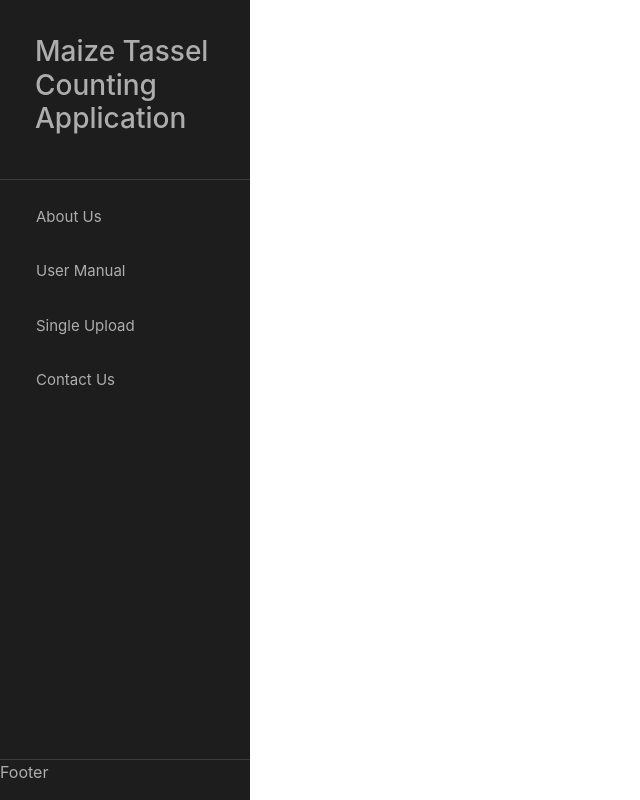
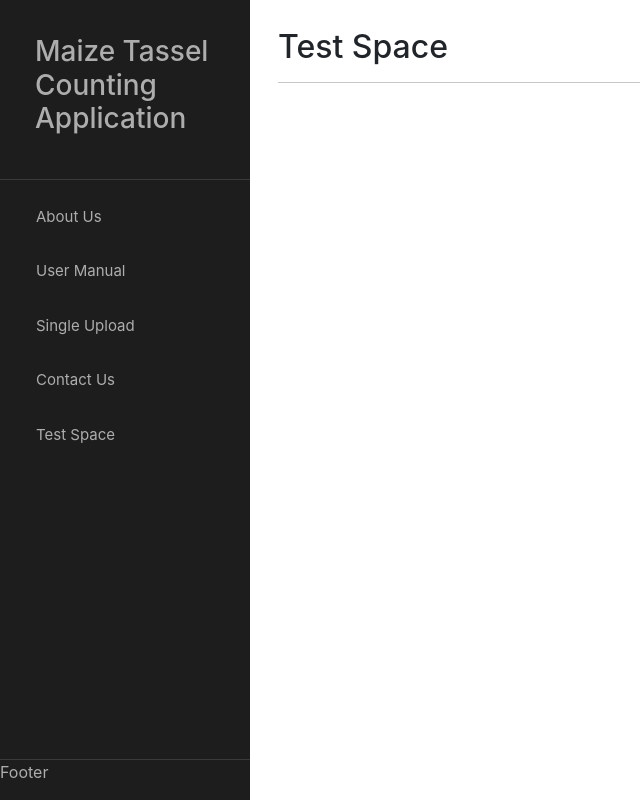
Before and after one commit to hansmellsgood/Maize-Tassel-Counting-via-Deep-Neural-Network, a React (Create React App) app in the folder Client/react-site/: page /TestSpace in a window 1280 px wide. Shown: the whole page, without its empty margins (0-640 px from the left). Built offline with nearby package versions, Linux system fonts and the light colour scheme.

Commit message:
React test space created for sandbox

```diff
--- a/Client/react-site/src/App.css
+++ b/Client/react-site/src/App.css
@@ -58,7 +58,7 @@ code {
   height: 50%;
 }
 
-.manual, .about, .contact, .upload {
+.manual, .about, .contact, .upload, .test{
   width: 100vw;
   height: 100vh;
 }
--- a/Client/react-site/src/App.js
+++ b/Client/react-site/src/App.js
@@ -7,7 +7,8 @@ import {
   UserManual,
   ContactUs,
   SideBarNav,
-  SingleUpload
+  SingleUpload,
+  TestSpace
 } from "./components";
 
 function App() {
@@ -21,6 +22,7 @@ function App() {
                   <Route path="/UserManual" element={<UserManual />} />
                   <Route path="/ContactUs" element={<ContactUs />} />
                   <Route path="/SingleUpload" element={<SingleUpload />} />
+                  <Route path="/TestSpace" element={<TestSpace />} />
                 </Routes>
               </Router>
             </div>
--- a/Client/react-site/src/components/SideBarNav.jsx
+++ b/Client/react-site/src/components/SideBarNav.jsx
@@ -34,6 +34,11 @@ function SideBarNav() {
                             Contact Us
                         </NavLink>
                     </MenuItem>
+                    <MenuItem>
+                        <NavLink className="nav-link" to="/TestSpace">
+                            Test Space
+                        </NavLink>
+                    </MenuItem>
                 </Menu>
             </SidebarContent>
             <SidebarFooter>
--- /dev/null
+++ b/Client/react-site/src/components/TestSpace.jsx
@@ -0,0 +1,19 @@
+import React from "react";
+import '../App.css';
+
+
+function TestSpace() {
+  return (
+    <div className="test">
+      <div className="container-fluid col">
+        <div className="align-items-center content p-3">
+            <h2 className="font-weight-light">Test Space</h2>
+            <hr/>
+
+        </div>
+      </div>
+    </div>
+  );
+}
+
+export default TestSpace;
--- a/Client/react-site/src/components/index.js
+++ b/Client/react-site/src/components/index.js
@@ -4,3 +4,4 @@ export { default as ContactUs } from "./ContactUs.jsx";
 export { default as SingleUpload } from "./SingleUpload.jsx";
 export { default as DropZone } from "./DropZone.jsx";
 export { default as SideBarNav } from "./SideBarNav.jsx";
+export { default as TestSpace } from "./TestSpace.jsx";
```
